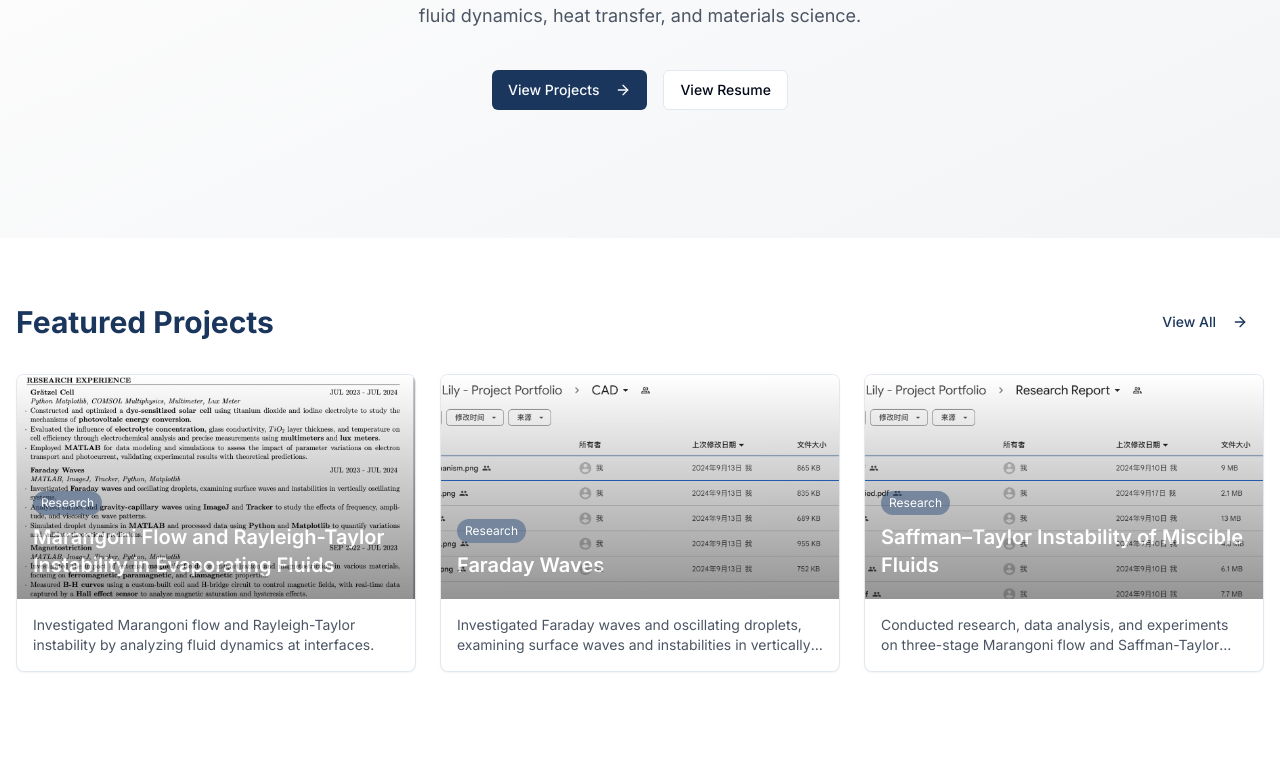
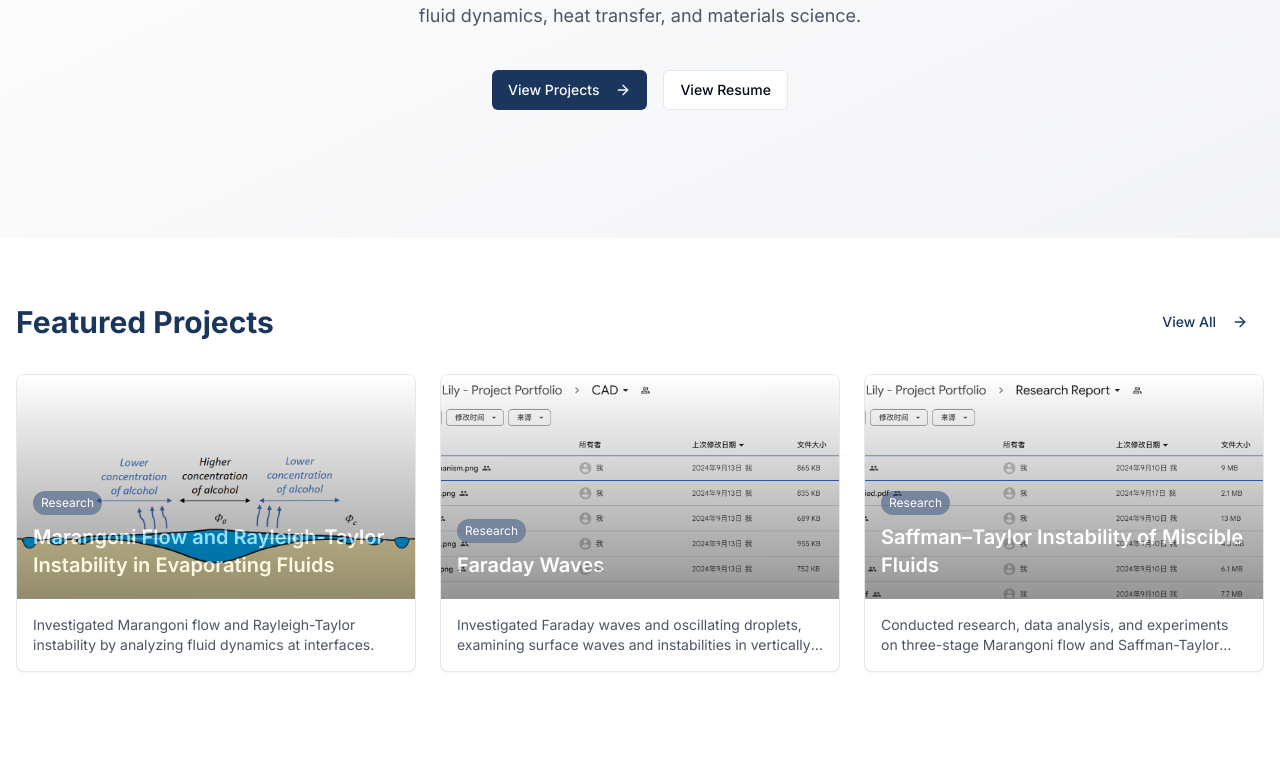
Before and after one commit to Lilllllly06/lilllllly-portfolio-website, a React (Vite) app: page / in a window 1280 px wide. Shown: the part 418-1191 px from the top of the page. Built offline with nearby package versions, Linux system fonts and the light colour scheme.

Commit message:
Fix: Update project image
Replaced the background image for the Marangoni Flow project on the Projects page with the attached image.

```diff
--- a/src/components/ProjectCard.tsx
+++ b/src/components/ProjectCard.tsx
@@ -25,9 +25,9 @@ const ProjectCard = ({ id, title, category, image, description }: ProjectCardPro
             <img
               src={image}
               alt={title}
-              className="w-full h-full object-cover transition-transform duration-300 group-hover:scale-105"
+              className="w-full h-full object-cover transition-transform duration-300 hover:scale-105"
             />
-            <div className="absolute inset-0 bg-gradient-to-t from-black/70 to-transparent opacity-60 group-hover:opacity-80 transition-opacity duration-300 flex flex-col justify-end p-4">
+            <div className="absolute inset-0 bg-gradient-to-t from-black/70 to-transparent opacity-60 hover:opacity-80 transition-opacity duration-300 flex flex-col justify-end p-4">
               <span className="text-xs bg-navy text-white px-2 py-1 rounded-full w-fit mb-2">
                 {category}
               </span>
--- a/src/components/project/ProjectSidebar.tsx
+++ b/src/components/project/ProjectSidebar.tsx
@@ -16,7 +16,7 @@ const ProjectSidebar = ({ project, relatedProjects }: ProjectSidebarProps) => {
         <img
           src={project.image}
           alt={project.title}
-          className="w-full h-auto object-cover"
+          className="w-full h-auto object-contain bg-white"
         />
       </div>
 
--- a/src/data/projects.ts
+++ b/src/data/projects.ts
@@ -1,4 +1,3 @@
-
 export interface Project {
   id: string;
   title: string;
@@ -49,7 +48,7 @@ export const projects: Project[] = [
     category: "Research",
     description: "Investigated Marangoni flow and Rayleigh-Taylor instability by analyzing fluid dynamics at interfaces.",
     longDescription: "Investigated Marangoni flow and Rayleigh-Taylor instability by analyzing fluid dynamics at interfaces to study droplet behavior in experiments. Designed and implemented a droplet release system using Arduino and 3D-printed components to enhance precision and reproducibility in experiments. Developed and optimized an interferometry analysis system with OpenCV for high-resolution tension measurement and analysis. Performed dynamic simulations using MATLAB and Comsol, achieving 93% accuracy to verify experimental results with simulations.",
-    image: "/lovable-uploads/0b823450-870b-4f51-84d7-6649db3edb0a.png",
+    image: "/lovable-uploads/68da4c4f-112c-4cc9-b062-7cfc03748489.png",
     sections: {
       cad: {
         title: "CAD Models",
```
Also changed, not shown: public/lovable-uploads/68da4c4f-112c-4cc9-b062-7cfc03748489.png (added).
